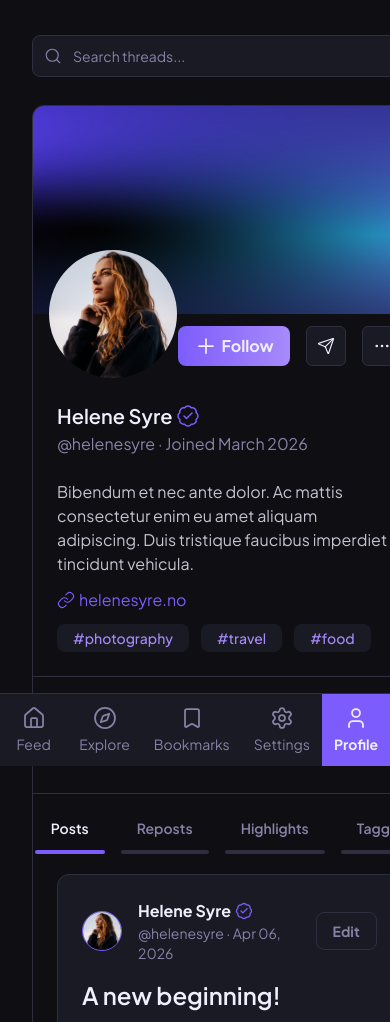
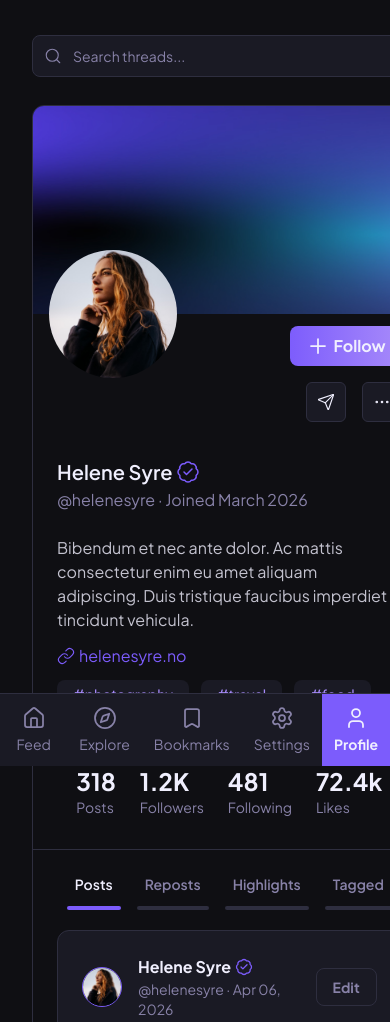
Before and after one commit to helenesyre/CSS-frameworks-helene-syre, a website with bundled scripts: page profile/index.html in a window 390 px wide. Shown: the part 78-1100 px from the top of the page. Built offline with nearby package versions, Linux system fonts and the light colour scheme.

Commit message:
Mobile changes profile

```diff
--- a/profile/index.html
+++ b/profile/index.html
@@ -91,7 +91,7 @@
               class="absolute bottom-0 left-4 z-10 size-32 translate-y-1/2 rounded-full object-cover" />
           </div>
           <!-- Profile Actions -->
-          <div class="my-3 flex flex-row items-center justify-end gap-4 px-6">
+          <div class="my-3 ml-48 flex flex-wrap items-center justify-end gap-4 px-6">
             <button class="btn-primary">
               <i data-lucide="plus" class="h-6 w-6" stroke-width="1.75"></i>
               Follow
@@ -169,25 +169,25 @@
         <!-- Navigation -->
         <nav class="flex flex-row items-center justify-center gap-4 md:gap-10 lg:gap-4 2xl:gap-10">
           <div class="relative">
-            <button class="mb-3 px-4 text-sm font-semibold text-white lg:px-1 xl:px-6 xl:text-base">
+            <button class="mb-3 px-2 text-sm font-semibold text-white md:px-4 lg:px-1 xl:px-6 xl:text-base">
               Posts
             </button>
             <div class="bg-purple absolute right-0 left-0 h-1 rounded-full"></div>
           </div>
           <div class="relative">
-            <button class="text-muted mb-3 px-4 text-sm font-semibold lg:px-1 xl:px-6 xl:text-base">
+            <button class="text-muted mb-3 px-2 text-sm font-semibold md:px-4 lg:px-1 xl:px-6 xl:text-base">
               Reposts
             </button>
             <div class="bg-border absolute right-0 left-0 h-1 rounded-full"></div>
           </div>
           <div class="relative">
-            <button class="text-muted mb-3 px-4 text-sm font-semibold lg:px-1 xl:px-6 xl:text-base">
+            <button class="text-muted mb-3 px-2 text-sm font-semibold md:px-4 lg:px-1 xl:px-6 xl:text-base">
               Highlights
             </button>
             <div class="bg-border absolute right-0 left-0 h-1 rounded-full"></div>
           </div>
           <div class="relative">
-            <button class="text-muted mb-3 px-4 text-sm font-semibold lg:px-1 xl:px-6 xl:text-base">
+            <button class="text-muted mb-3 px-2 text-sm font-semibold md:px-4 lg:px-1 xl:px-6 xl:text-base">
               Tagged
             </button>
             <div class="bg-border absolute right-0 left-0 h-1 rounded-full"></div>
```
Also changed, not shown: css/style.css.
